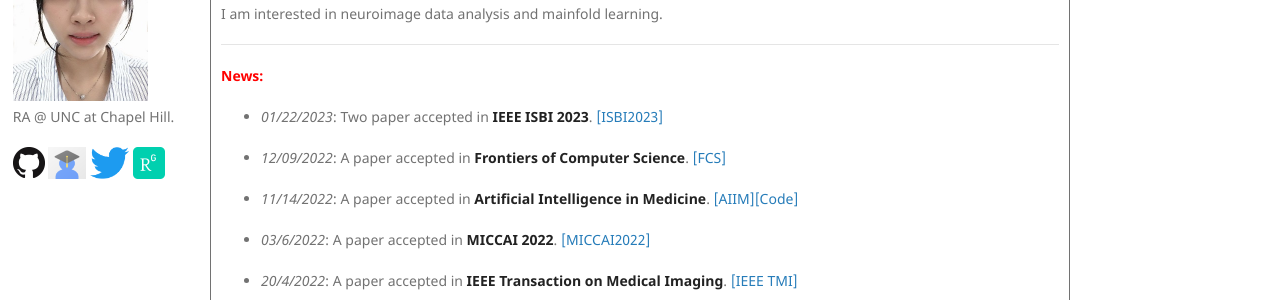
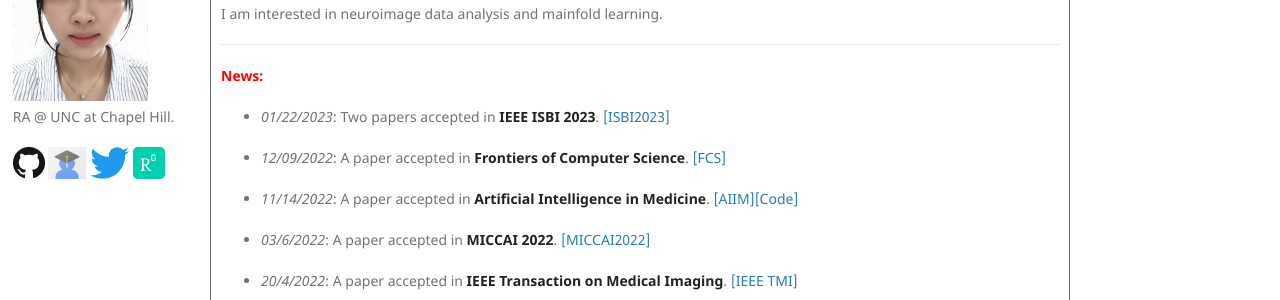
Before and after one commit to Dandy5721/dandy.github.io, a Jekyll site: the page built from index.md, in a window 1280 px wide and 900 px high. Shown: the part 228-528 px from the top of the window. Built offline with Jekyll 4.4.1, drawn with Linux system fonts in a browser that asks for light colours; our own code applies the rules of GitHub Pages for plain Markdown files.

Commit message:
Update index.md

```diff
--- a/index.md
+++ b/index.md
@@ -14,7 +14,7 @@ I am interested in neuroimage data analysis and mainfold learning.
 
 **<font color=red>News:</font>**
 
-- _01/22/2023_: Two paper accepted in **IEEE ISBI 2023**. [[ISBI2023]](http://2023.biomedicalimaging.org/en/)
+- _01/22/2023_: Two papers accepted in **IEEE ISBI 2023**. [[ISBI2023]](http://2023.biomedicalimaging.org/en/)
 
 
 - _12/09/2022_: A paper accepted in **Frontiers of Computer Science**. [[FCS]](https://www.sciencedirect.com/science/article/pii/S0933365722002056)
```
